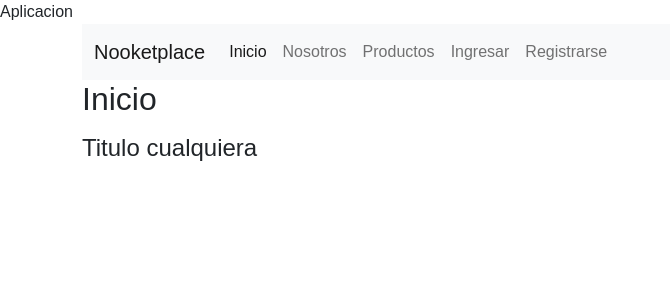
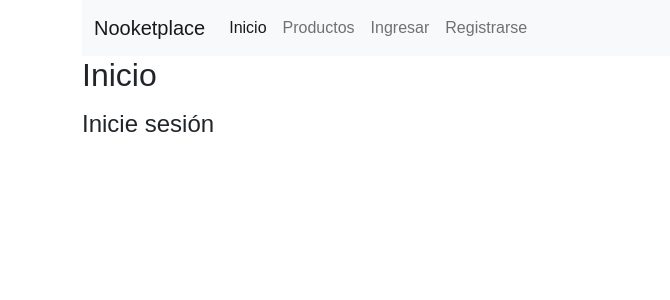
Before and after one commit to Camero-DS/Nooketplace, a Django app: page / in a window 1280 px wide. Shown: the top 300 px of the page, without its empty margins (0-670 px from the left). Run offline with Django 4.2, Linux system fonts and the light colour scheme.

Commit message:
Nuevos cambios

```diff
--- a/core/templates/core/base.html
+++ b/core/templates/core/base.html
@@ -7,7 +7,7 @@
     <link href="https://cdn.jsdelivr.net/npm/bootstrap@5.0.2/dist/css/bootstrap.min.css" rel="stylesheet">
     <link rel="stylesheet" href="https://cdn.jsdelivr.net/npm/bootstrap-icons@1.11.1/font/bootstrap-icons.css">
     <link rel="stylesheet" type="text/css" href="/core/templates/styles.css"
-    <title>Aplicacion</title>
+    <title></title>
 </head>
 <body>
 
@@ -22,9 +22,6 @@
                 <ul class="navbar-nav">
                   <li class="nav-item">
                     <a class="nav-link active" aria-current="page" href={% url 'home' %}>Inicio</a>
-                  </li>
-                  <li class="nav-item">
-                    <a class="nav-link" href="#">Nosotros</a>
                   </li>
                   <li class="nav-item">
                     <a class="nav-link" href={% url 'products' %}>Productos</a>
--- a/core/templates/core/home.html
+++ b/core/templates/core/home.html
@@ -27,13 +27,13 @@
           </div>
     </div>
     <div class="col-md-8">
-        <h4>Titulo cualquiera</h4>
+        <h4>Biografía</h4>
         <p>{% lorem %}</p>
 
     </div>
 </div>
 {% else %}
-    <h4>Titulo cualquiera</h4>
+    <h4>Inicie sesión</h4>
     <p></p>
 
 {% endif %}
```
